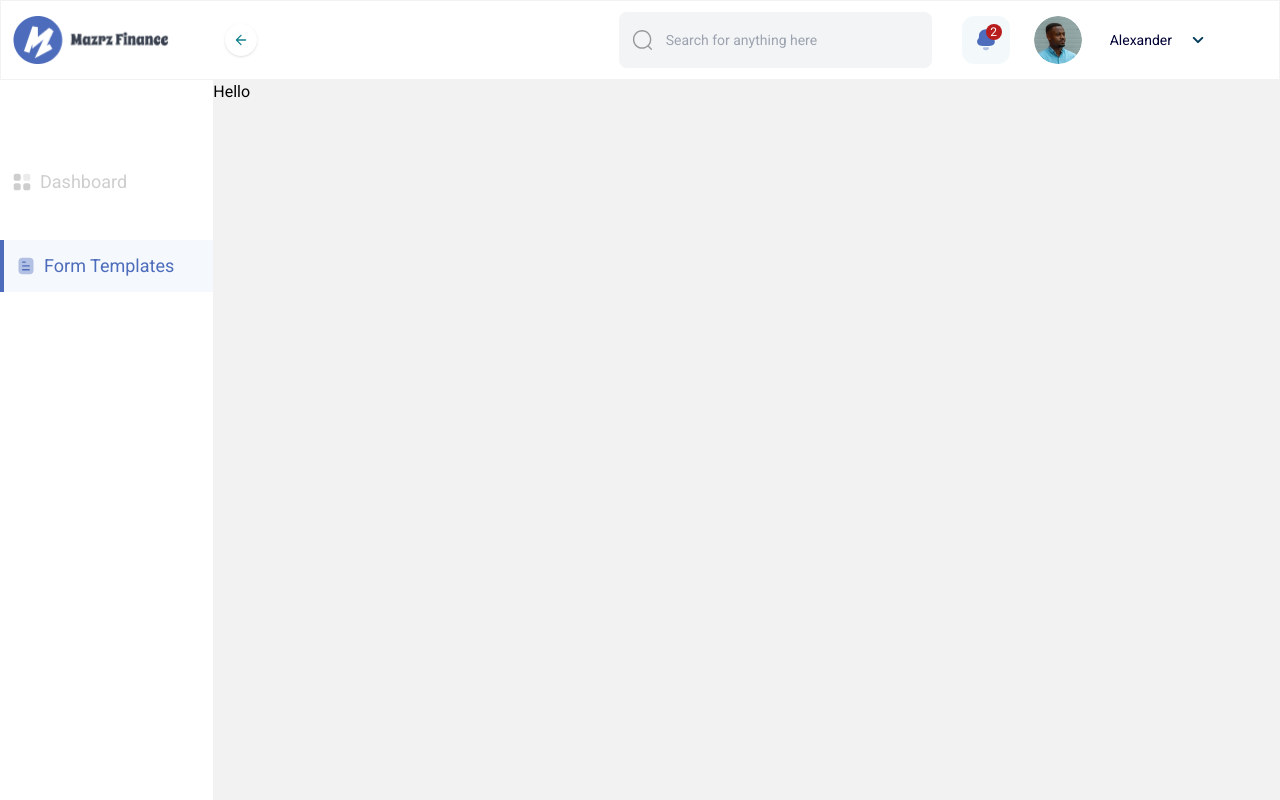
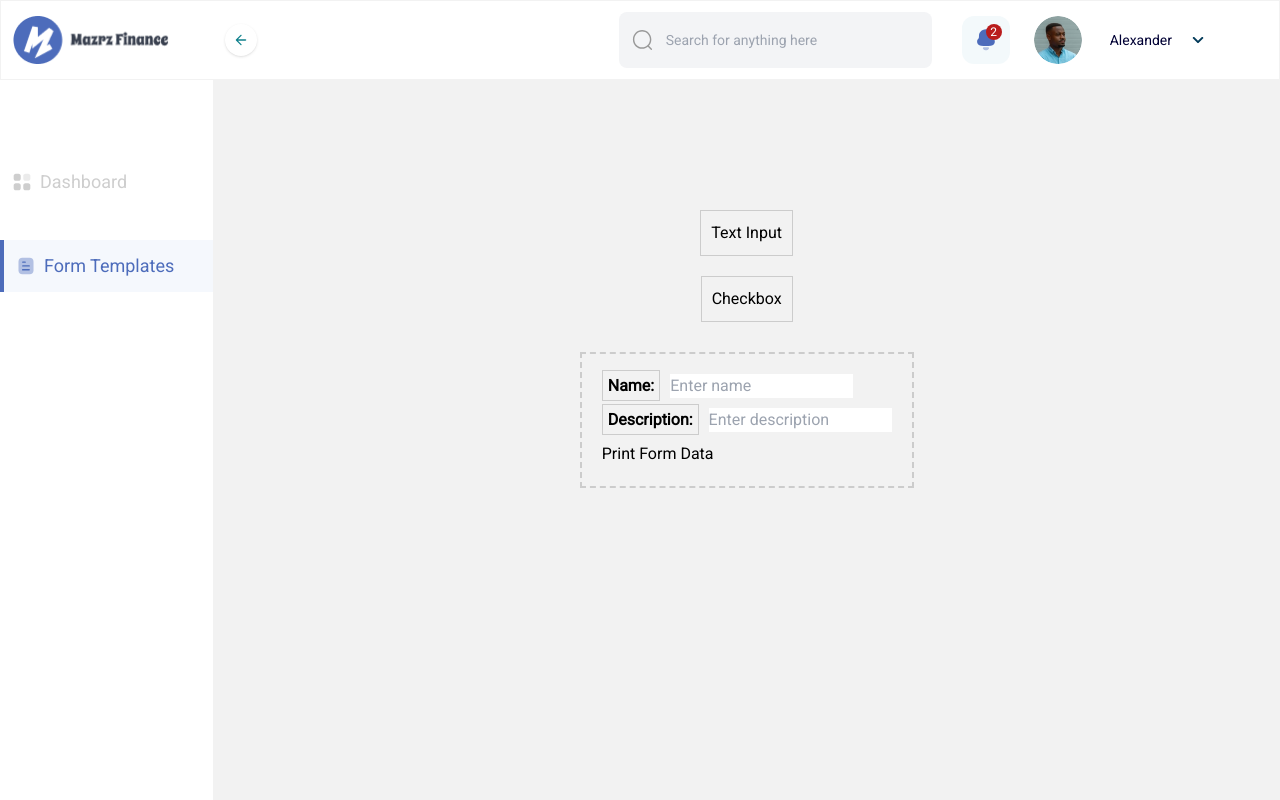
Before and after one commit to GideonOdiokine/Youverify-frontend-task, a Nuxt app: page / in a window 1280 px wide. Built offline with nearby package versions, Linux system fonts and the light colour scheme.

Commit message:
added drag and drop function

```diff
--- a/pages/index.vue
+++ b/pages/index.vue
@@ -1,48 +1,135 @@
 <template>
-  <div class="pt-20 min-h-screen overflow-hidden">
-    <div>Hello</div>
+  <div id="app">
+    <div class="draggable" @dragstart="onDragStart('text')" draggable="true">
+      <i class="fas fa-font"></i> Text Input
+    </div>
+    <div
+      class="draggable"
+      @dragstart="onDragStart('checkbox')"
+      draggable="true"
+    >
+      <i class="fas fa-check-square"></i> Checkbox
+    </div>
+    <div class="droppable" @dragover.prevent @drop="onDrop">
+      <div class="default-input">
+        <label for="name">Name:</label>
+        <input type="text" v-model="name" id="name" placeholder="Enter name" />
+      </div>
+      <div class="default-input">
+        <label for="description">Description:</label>
+        <input
+          type="text"
+          v-model="description"
+          id="description"
+          placeholder="Enter description"
+        />
+      </div>
+      <div
+        v-for="(item, index) in droppedItems"
+        :key="index"
+        class="dropped-item"
+      >
+        <!-- <label
+          :contenteditable="item.type === 'label'"
+          @blur="updateLabel($event, index)"
+          @keydown.enter.prevent=""
+        >
+          {{ item.label }}
+        </label> -->
+        <label
+          @blur="updateLabel($event, index)"
+          v-if="item.type === 'text'"
+          :contenteditable="item.type === 'text'"
+          >Text Input:</label
+        >
+        <input
+          v-if="item.type === 'text'"
+          type="text"
+          v-model="item.value"
+          id="text-input"
+          placeholder="Enter text"
+        />
+        <template v-else-if="item.type === 'checkbox'">
+          <label for="checkbox-input">Checkbox:</label>
+          <input type="checkbox" v-model="item.value" id="checkbox-input" />
+        </template>
+        <button @click="removeItem(index)">Delete</button>
+      </div>
+      <button @click="printFormData">Print Form Data</button>
+    </div>
   </div>
 </template>
 
-<script setup>
-import { ref } from "vue";
-
-const show = ref("tasks");
-const showTask = ref(true);
-const showAgent = ref(true);
+<script>
+export default {
+  data() {
+    return {
+      name: "",
+      description: "",
+      droppedItems: [],
+    };
+  },
+  methods: {
+    onDragStart(itemType) {
+      event.dataTransfer.setData("itemType", itemType);
+    },
+    onDrop(event) {
+      event.preventDefault();
+      const itemType = event.dataTransfer.getData("itemType");
+      if (itemType) {
+        this.droppedItems.push({ type: itemType, label: "Label", value: "" });
+      }
+    },
+    updateLabel(event, index) {
+      this.droppedItems[index].label = event.target.innerText;
+    },
+    removeItem(index) {
+      this.droppedItems.splice(index, 1);
+    },
+    printFormData() {
+      // Collect and print the form data
+      console.log("Name:", this.name);
+      console.log("Description:", this.description);
+      console.log("Dropped Items:", this.droppedItems);
+    },
+  },
+};
 </script>
 
 <style>
-.tab-enter-active,
-.tab-leave-active {
-  transition: 0.5s ease all !important;
+#app {
+  display: flex;
+  flex-direction: column;
+  align-items: center;
+  margin-top: 200px;
 }
 
-.tab-enter-from,
-.tab-leave-to {
-  width: 0px;
-  overflow: hidden;
+.default-input {
+  margin-bottom: 10px;
 }
 
-.tab-enter,
-.tab-leave {
-  width: 0px;
-  overflow: hidden;
-}
-.fade-enter-active,
-.fade-leave-active {
-  transition: 0.2s ease all !important;
+.draggable {
+  margin: 10px 0;
+  padding: 10px;
+  border: 1px solid #ccc;
+  cursor: pointer;
 }
 
-.fade-enter-from,
-.fade-leave-to {
-  transform: translateX(-100vw);
-  /* opacity: 0.5; */
+.droppable {
+  margin-top: 20px;
+  padding: 20px;
+  border: 2px dashed #ccc;
 }
 
-.fade-enter,
-.fade-leave {
-  transform: translateX(-100vw);
-  /* opacity: 0.5; */
+.dropped-item {
+  margin-top: 10px;
+}
+
+label {
+  font-weight: bold;
+  border: 1px solid #ccc;
+  padding: 5px;
+  margin-right: 10px;
+  cursor: pointer;
 }
 </style>
```
